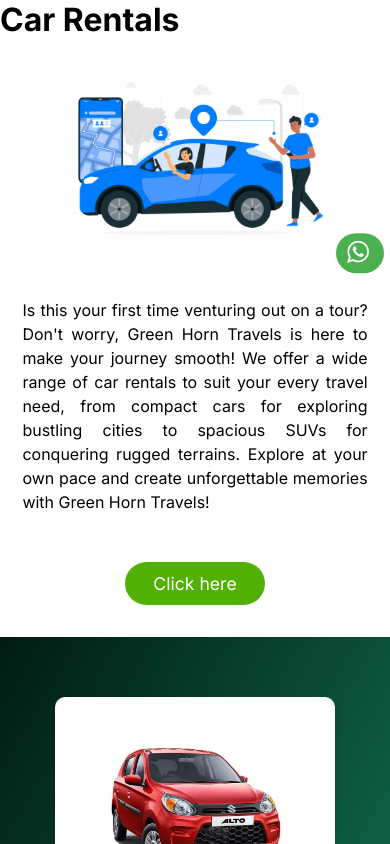
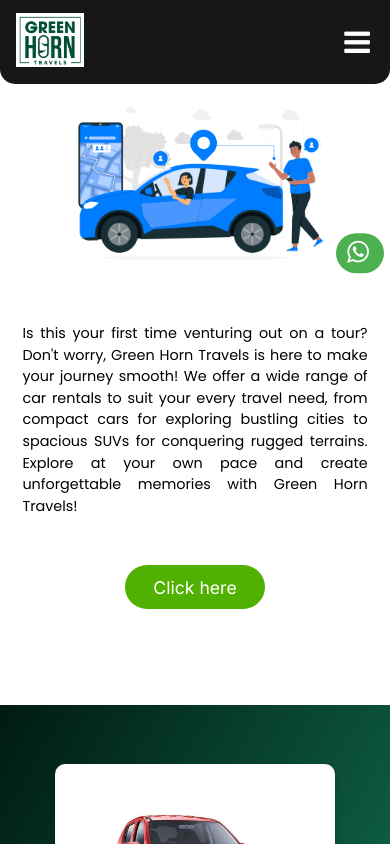
Before and after one commit to Abhishek10351/green-horn-travels, a Next.js app: page /rentals in a window 390 px wide. Shown: the top 844 px of the page. Built offline with nearby package versions, Linux system fonts and the light colour scheme.

Commit message:
added navbar and fixed responsive issues

```diff
--- a/components/carrental/introsection/IntroSection.css
+++ b/components/carrental/introsection/IntroSection.css
@@ -1,5 +1,6 @@
+@import url("https://fonts.googleapis.com/css2?family=Poppins:ital,wght@0,100;0,200;0,300;0,400;0,500;0,600;0,700;0,800;0,900;1,100;1,200;1,300;1,400;1,500;1,600;1,700;1,800;1,900&display=swap");
 .intro-carrentals {
-  padding: 5rem 2rem;
+  padding: 8rem 2rem;
   display: grid;
   grid-template-columns: 2fr 1fr;
   grid-template-rows: auto;
@@ -12,8 +13,9 @@
 
 .intro-carrentals p {
   padding: 5rem 2rem;
-  font-family: "Inter", sans-serif;
-  font-size: 1.5rem;
+  font-family: "Poppins", sans-serif;
+  font-weight: 400;
+  font-size: 1.3rem;
   line-height: 1.5;
   text-align: justify;
   grid-area: text;
@@ -51,7 +53,7 @@ button:hover {
   .intro-carrentals {
     display: flexbox;
     flex-direction: row;
-    padding: 3rem 1.5rem;
+    padding: 10rem 1.5rem;
     gap: 2.8rem;
     align-items: center;
   }
@@ -90,13 +92,13 @@ button:hover {
   .intro-carrentals {
     display: flex;
     flex-direction: column-reverse;
-    padding: 2rem 1rem;
+    padding: 6rem 1rem;
     gap: 1rem;
   }
 
   .intro-carrentals p {
     padding: 2rem 0.4rem;
-    font-size: 1rem;
+    font-size: 0.9rem;
     order: 1;
   }
 
--- /dev/null
+++ b/sites/carrental/Carrentals.css
@@ -0,0 +1,3 @@
+nav {
+  background-color: rgb(24, 23, 23) !important;
+}
--- a/sites/carrental/Carrentals.jsx
+++ b/sites/carrental/Carrentals.jsx
@@ -1,12 +1,16 @@
+import Navbar from "../../components/globals/Navbar/Navbar";
 import Footer from "../../components/globals/Footer/Footer";
 import IntroSection from "../../components/carrental/introsection/IntroSection";
 import VehicleCardsSection from "../../components/carrental/vehiclecard/VehicleCardsSection";
 import FloatingPanel from "../../components/carrental/floatingpanel/FloatingPanel";
+import "./Carrentals.css";
 export default function Carrentals() {
   return (
     <>
+      {" "}
+      <Navbar />
       <div className="carrental-container">
-        <h1>Car Rentals</h1>
+        {/* <h1>Car Rentals</h1> */}
         <IntroSection />
         <VehicleCardsSection />
         <FloatingPanel />
```
